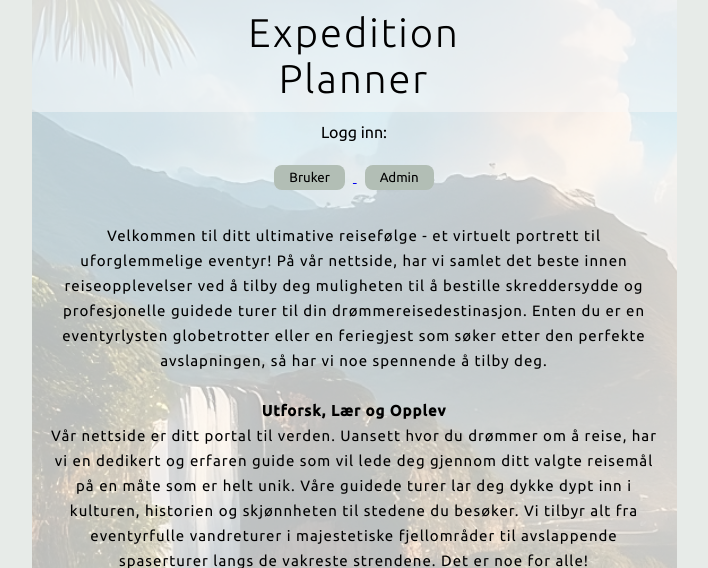
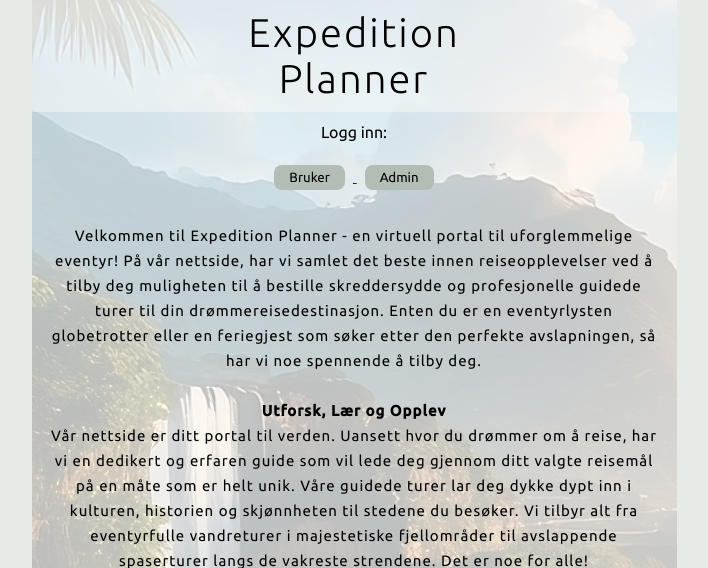
Before and after one commit to Chrizziboi/softwareEngGruppe6, a Flask app: page / in a window 1280 px wide. Shown: the top 568 px of the page, without its empty margins (286-994 px from the left). Run offline with Flask 3, Linux system fonts and the light colour scheme.

Commit message:
minor updates

```diff
--- a/templates/index.html
+++ b/templates/index.html
@@ -35,7 +35,7 @@
 
             </div>
             <div id="mainText"> <!--Eksempeltekst-->
-                <p>Velkommen til ditt ultimative reisefølge - et virtuelt portrett til uforglemmelige eventyr! På vår nettside, har vi samlet det beste innen reiseopplevelser ved å tilby deg muligheten til å bestille skreddersydde og profesjonelle guidede turer til din drømmereisedestinasjon. Enten du er en eventyrlysten globetrotter eller en feriegjest som søker etter den perfekte avslapningen, så har vi noe spennende å tilby deg.
+                <p>Velkommen til Expedition Planner - en virtuell portal til uforglemmelige eventyr! På vår nettside, har vi samlet det beste innen reiseopplevelser ved å tilby deg muligheten til å bestille skreddersydde og profesjonelle guidede turer til din drømmereisedestinasjon. Enten du er en eventyrlysten globetrotter eller en feriegjest som søker etter den perfekte avslapningen, så har vi noe spennende å tilby deg.
                     <br/><br/>
                     <b>Utforsk, Lær og Opplev</b><br/>
                         Vår nettside er ditt portal til verden. Uansett hvor du drømmer om å reise, har vi en dedikert og erfaren guide som vil lede deg gjennom ditt valgte reisemål på en måte som er helt unik. Våre guidede turer lar deg dykke dypt inn i kulturen, historien og skjønnheten til stedene du besøker. Vi tilbyr alt fra eventyrfulle vandreturer i majestetiske fjellområder til avslappende spaserturer langs de vakreste strendene. Det er noe for alle!
```
